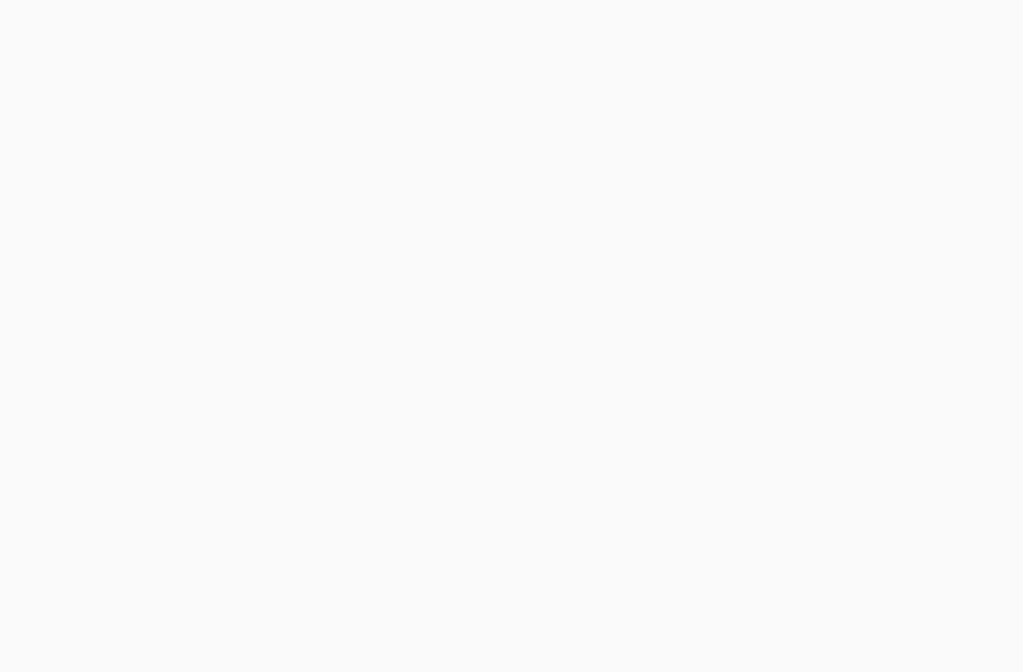
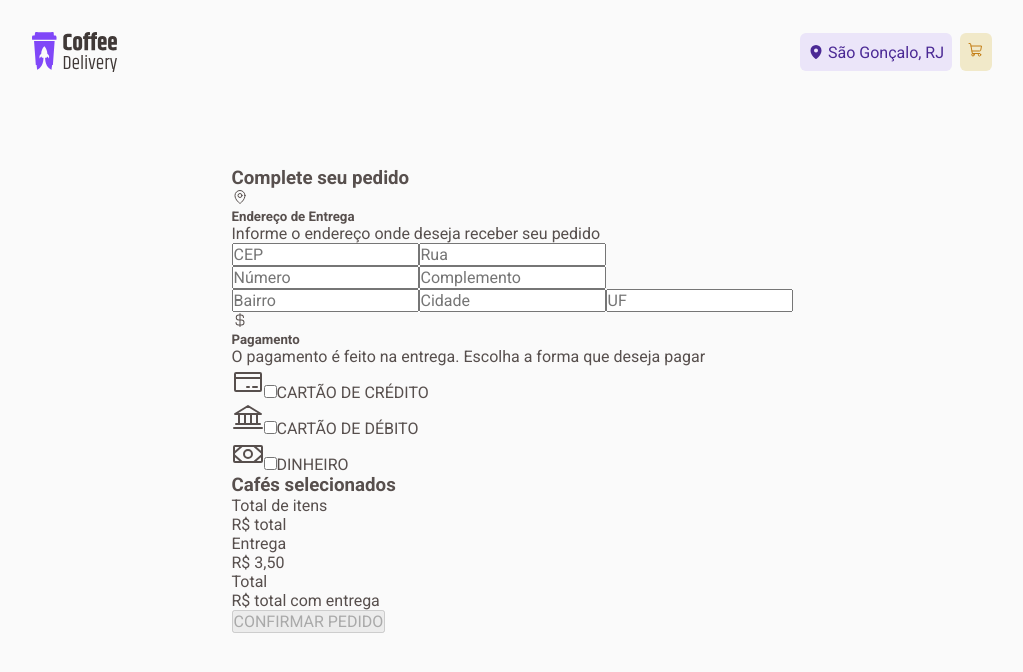
Before and after one commit to BrunoAraujooDev/cafeteria, a React (Vite) app: page /checkout in a window 1280 px wide. Before the commit this address had no page. Shown: the top 672 px of the page, without its empty margins (128-1151 px from the left). Built offline with nearby package versions, Linux system fonts and the light colour scheme.

Commit message:
criando estrutura html da pagina de checkout

```diff
--- a/src/Router.tsx
+++ b/src/Router.tsx
@@ -1,12 +1,14 @@
 import { Routes, Route } from 'react-router-dom'
 import { DefaultLayout } from "./layout/DefaultLayout";
 import { Home } from './pages/Home';
+import { PaymentPage } from './pages/PaymentPage';
 
 export function Router() {
     return (
       <Routes>
         <Route path="/" element={<DefaultLayout/>}>
         <Route path="/" element={ <Home/> }/>
+        <Route path="/checkout" element={ <PaymentPage/> }/>
         </Route>
       </Routes>
     )
--- a/src/components/Header/index.tsx
+++ b/src/components/Header/index.tsx
@@ -1,5 +1,6 @@
 import { MapPin, ShoppingCart } from "phosphor-react";
 import { useContext } from "react";
+import { NavLink } from "react-router-dom";
 import styled from "styled-components";
 import logo from '../../assets/Logo.svg';
 import { MenuContext } from "../../context/MenuContext";
@@ -19,8 +20,10 @@ export function Header(){
                         São Gonçalo, RJ
                     </LocalizationList>
                     <CartList>
-                        <ShoppingCart />
-                        { countCoffeeSelected && <CountingSelection>{countCoffeeSelected}</CountingSelection>}
+                        <NavLink to="/checkout">
+                            <ShoppingCart />
+                            { countCoffeeSelected && <CountingSelection>{countCoffeeSelected}</CountingSelection>}
+                        </NavLink>
                     </CartList>
                 </HeaderList>
             </nav>
@@ -77,18 +80,31 @@ const LocalizationList = styled(ListIcons)`
 
 const CartList = styled(ListIcons)`
     background-color: ${prop => prop.theme['produto-yellow-light']};
-    color: ${prop => prop.theme['produto-yellow-dark']};
+    color: ${prop => prop.theme['produto-yellow-dark']} ;
+    cursor: pointer;
+
+    a {
+        color: ${prop => prop.theme['produto-yellow-dark']} ;
+
+        &:hover {
+            color: ${prop => prop.theme['produto-yellow']} ;
+        }
+    }
 `
 
 const CountingSelection = styled.span`
     position: absolute;
     content: '';
-    top: 1rem;
+    top: 1.5rem;
     right: 9.5rem;
     border-radius: 50%;
     background-color: ${prop => prop.theme['produto-yellow-dark']};
     color:  ${prop => prop.theme['white']};
-    padding: 8px;
-    font-size: 0.8rem;
+    font-size: 0.75rem;
+    font-weight: 700;
+    line-height: 1.3;
+    width: 20px;
+    height: 16px;
+    text-align: center;
 
 `
--- a/src/context/MenuContext.tsx
+++ b/src/context/MenuContext.tsx
@@ -9,6 +9,7 @@ export interface Menu {
     ingredients: string[]
     image: string
     id: number
+    quantity?: number
 }
 
 interface MenuContextType {
--- /dev/null
+++ b/src/pages/PaymentPage/index.tsx
@@ -0,0 +1,120 @@
+import { Bank, CreditCard, CurrencyDollar, MapPin, Minus, Money, Plus, Trash } from "phosphor-react";
+import { useContext } from "react";
+import { MenuContext } from "../../context/MenuContext";
+import { CheckoutContainer } from "./style";
+
+export function PaymentPage(){
+
+    const { menuSelected } = useContext(MenuContext);
+    console.log('menuSelected', menuSelected)
+
+    return (
+        <CheckoutContainer>
+            <form>
+                <h3>Complete seu pedido</h3>
+                <section>
+                    <div>
+                        <MapPin/>
+                        <h5>Endereço de Entrega</h5>
+                    </div>
+                    <p>
+                        Informe o endereço onde deseja receber seu pedido
+                    </p>
+
+                    <input type="number" placeholder="CEP"/>
+                    <input type="text" placeholder="Rua"/>
+                    <div>
+                        <input type="number" placeholder="Número"/>
+                        <input type="text" placeholder="Complemento"/>
+                    </div>
+                    <div>
+                        <input type="text" placeholder="Bairro"/>
+                        <input type="text" placeholder="Cidade"/>
+                        <input type="text" placeholder="UF"/>
+                    </div>
+                    <div>
+                        <div>
+                            <CurrencyDollar  weight="fill" />
+                            <h5>Pagamento</h5>
+                        </div>
+                        <p>
+                            O pagamento é feito na entrega. Escolha a forma que deseja pagar
+                        </p>
+                        <div>
+                            <CreditCard size={32}  />
+                            <input type="checkbox" id="credito"/>
+                            <label htmlFor="credito">
+                                CARTÃO DE CRÉDITO
+                            </label>
+                        </div>
+                        <div>
+                            <Bank size={32}  />
+                            <input type="checkbox" id="debito"/>
+                            <label htmlFor="debito">
+                                CARTÃO DE DÉBITO
+                            </label>
+                        </div>
+                        <div>
+                            <Money size={32}  />
+                            <input type="checkbox" id="dinheiro"/>
+                            <label htmlFor="dinheiro">
+                                DINHEIRO
+                            </label>
+                        </div>
+
+                    </div>
+
+
+
+
+                </section>
+                <section>
+                    <h3>Cafés selecionados</h3>
+                    {menuSelected?.map(coffee => {
+                        return (
+                            <div>
+                                <img src={coffee.image} alt={coffee.title}/>
+                                <div>
+                                    <p>{coffee.title}</p>
+                                    <div>
+                                        <div>
+                                            <span>
+                                                <Minus weight="fill" />
+                                            </span>
+                                            <p>
+                                                {coffee.quantity}
+                                            </p>
+                                            <span >
+                                                <Plus weight="fill" />
+                                            </span>
+                                        </div>
+                                        <button type="button">
+                                            <Trash size={32}  />
+                                            Remover
+                                        </button>
+                                    </div>
+                                </div>
+                                <p>R$ {9.90 * (coffee.quantity || 1)}</p>
+                            </div>
+                        )
+                    })}
+                    <div>
+                        <p>Total de itens</p>
+                        <p>R$ total</p>
+                    </div>
+                    <div>
+                        <p>Entrega</p>
+                        <p>R$ 3,50</p>
+                    </div>
+                    <div>
+                        <p>Total </p>
+                        <p>R$ total com entrega</p>
+                    </div>
+                    <button type="submit" disabled>
+                        CONFIRMAR PEDIDO
+                    </button>
+                </section>
+            </form>
+        </CheckoutContainer>
+    )
+}
--- /dev/null
+++ b/src/pages/PaymentPage/style.ts
@@ -0,0 +1,10 @@
+import styled from "styled-components";
+
+
+export const CheckoutContainer = styled.article`
+    display: flex;
+    justify-content: center;
+    align-items: center;
+    height: 100vh;
+    width: 100vw;
+`
--- a/src/reducers/actions.ts
+++ b/src/reducers/actions.ts
@@ -8,10 +8,15 @@ export enum ActionTypes {
 
 export function addItemList(item: Menu | undefined, quantity: number) {
 
+    const coffeeWithQuantity = {
+        ...item,
+        quantity: quantity
+    }
+
     return {
         type: ActionTypes.ADD_ITEM,
         payload: {
-            newItem: item,
+            newItem: coffeeWithQuantity,
             quantity: quantity
         }
     }
--- a/src/reducers/reducer.ts
+++ b/src/reducers/reducer.ts
@@ -1,5 +1,7 @@
 import { Menu } from "../context/MenuContext";
 import { ActionTypes } from "./actions";
+
+
 
 interface MenuState {
     menuSelected: Menu[]
@@ -14,13 +16,13 @@ export function MenuReducer(state: MenuState, action: any){
             return {
                 ...state,
                 menuSelected: [...state.menuSelected, action.payload.newItem],
-                countCoffeeSelected: action.payload.quantity
+                countCoffeeSelected: state.countCoffeeSelected + action.payload.quantity
             }
         case ActionTypes.DELETE_ITEM:
             return {
                 ...state,
                 menuSelected: state.menuSelected.filter(item => item.id !== action.paylaod.deletedItemId),
-                countCoffeeSelected: action.payload.quantity
+                countCoffeeSelected: (state.countCoffeeSelected || 0) - action.payload.quantity
             }
         default:
             return state;
```
